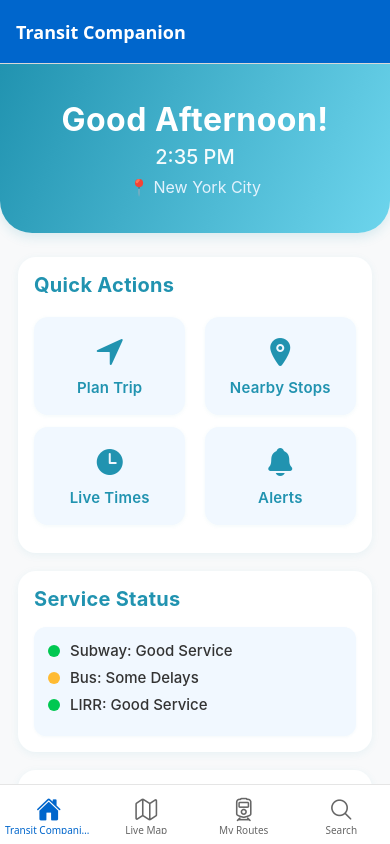
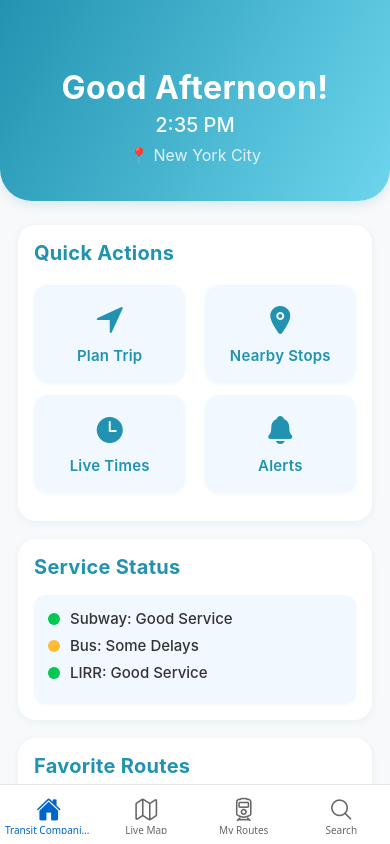
Before and after one commit to pradeepg78/TrainSense, a React Native app in the folder mobile/: screen /Home in a window 390 px wide. Built offline with nearby package versions, Linux system fonts and the light colour scheme.

Commit message:
new ui changes

```diff
--- a/mobile/App.tsx
+++ b/mobile/App.tsx
@@ -45,7 +45,7 @@ export default function App() {
             height: 60,
           },
           headerStyle: {
-            backgroundColor: "#0066CC",
+            backgroundColor: "#2193b0",
           },
           headerTintColor: "#FFFFFF",
           headerTitleStyle: {
@@ -56,7 +56,7 @@ export default function App() {
         <Tab.Screen
           name="Home"
           component={HomeScreen}
-          options={{ title: "Transit Companion" }}
+          options={{ title: "Transit Companion", headerShown: false }}
         />
         <Tab.Screen
           name="Map"
--- a/mobile/src/screens/HomeScreen.tsx
+++ b/mobile/src/screens/HomeScreen.tsx
@@ -4,6 +4,7 @@ import React, { useEffect, useState } from "react";
 import {
   Alert,
   RefreshControl,
+  SafeAreaView,
   ScrollView,
   StyleSheet,
   Text,
@@ -69,18 +70,20 @@ const HomeScreen = () => {
         <RefreshControl refreshing={refreshing} onRefresh={onRefresh} />
       }
     >
-      {/* Header Section - uses a vibrant blue gradient for a modern transit feel */}
+      {/* Header Section - gradient now bleeds into the top safe area */}
       <LinearGradient
-        colors={["#2193b0", "#6dd5ed"]} // more vibrant blue gradient
+        colors={["#2193b0", "#6dd5ed"]}
         style={styles.headerGradient}
         start={{ x: 0, y: 0 }}
         end={{ x: 1, y: 1 }}
       >
-        <View style={styles.headerContent}>
-          <Text style={styles.greetingText}>{getGreeting()}!</Text>
-          <Text style={styles.timeText}>{formatTime(currentTime)}</Text>
-          <Text style={styles.locationText}>📍 New York City</Text>
-        </View>
+        <SafeAreaView style={{ backgroundColor: "transparent" }}>
+          <View style={styles.headerContent}>
+            <Text style={styles.greetingText}>{getGreeting()}!</Text>
+            <Text style={styles.timeText}>{formatTime(currentTime)}</Text>
+            <Text style={styles.locationText}>📍 New York City</Text>
+          </View>
+        </SafeAreaView>
       </LinearGradient>
 
       {/* Quick Actions - now with more spacing and shadow for a card effect */}
@@ -197,6 +200,7 @@ const styles = StyleSheet.create({
   },
   headerContent: {
     alignItems: "center",
+    paddingTop: 32,
   },
   greetingText: {
     fontSize: 32,
```
